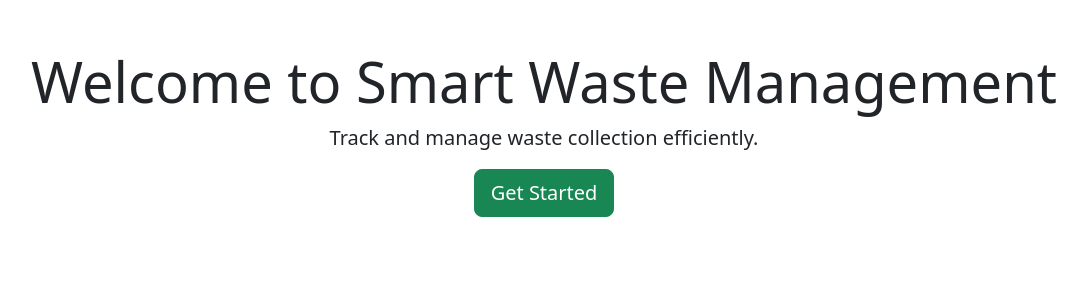
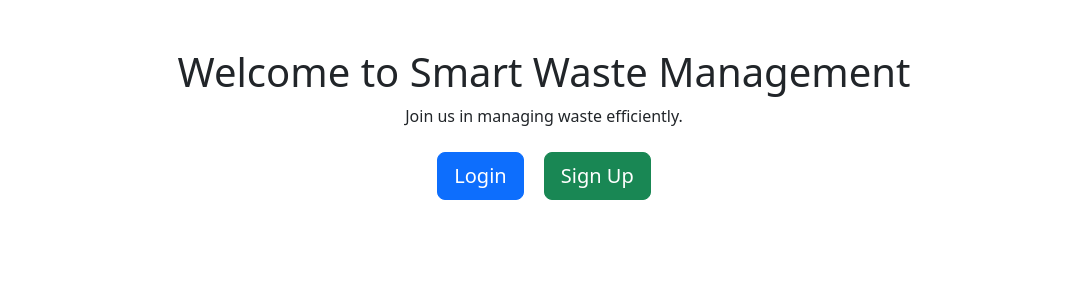
Before and after one commit to RockieRaheem/Smart-Waste-Management, a Django app: template templates/home.html in a window 1280 px wide. Shown: the part 56-356 px from the top of the page, without its empty margins (96-1183 px from the left). Run offline with Django 5.2, Linux system fonts and the light colour scheme; the template is opened without the code that fills it, so the values that code supplies are empty.

Commit message:
Modified home page

```diff
--- a/templates/home.html
+++ b/templates/home.html
@@ -1,12 +1,15 @@
 {% extends 'base.html' %}
 
-{% block title %}Home - Smart Waste{% endblock %}
+{% block title %}Smart Waste Management{% endblock %}
 
 {% block content %}
-<div class="text-center">
-    <h1 class="display-4">Welcome to Smart Waste Management</h1>
-    <p class="lead">Track and manage waste collection efficiently.</p>
-    <a href="/signup/" class="btn btn-success btn-lg">Get Started</a>
+<div class="container text-center mt-5">
+    <h1>Welcome to Smart Waste Management</h1>
+    <p>Join us in managing waste efficiently.</p>
 
+    <div class="mt-4">
+        <a href="{% url 'login' %}" class="btn btn-primary btn-lg mx-2">Login</a>
+        <a href="{% url 'signup' %}" class="btn btn-success btn-lg mx-2">Sign Up</a>
+    </div>
 </div>
 {% endblock %}
```
